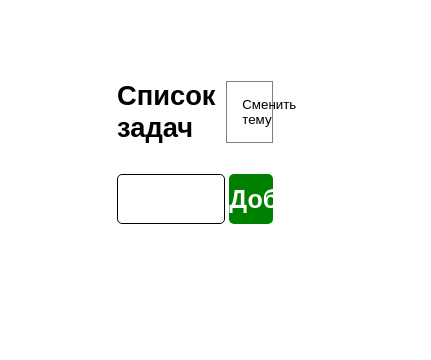
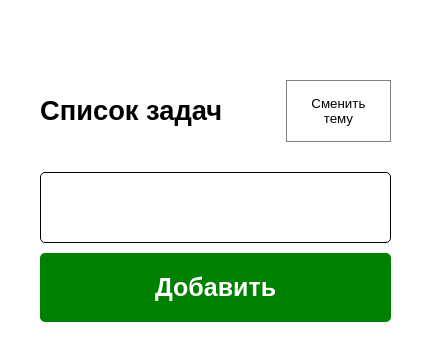
Before and after one commit to danZxC/todoList-avb, a Vue app: page / in a window 390 px wide. Shown: the top 360 px of the page, 431 px wide, since content can reach past the window. Built offline with nearby package versions, Linux system fonts and the light colour scheme.

Commit message:
адаптив

```diff
--- a/package.json
+++ b/package.json
@@ -9,8 +9,7 @@
   "scripts": {
     "dev": "vite",
     "build": "vite build",
-    "predeploy": "npm run build",
-    "deploy": "gh-pages -d dist",
+
     "preview": "vite preview"
   },
   "dependencies": {
--- a/src/App.vue
+++ b/src/App.vue
@@ -174,4 +174,26 @@ onMounted(() => {
     margin-top:20px;
     flex-direction: column;
   }
+
+
+  @media (max-width:1024px) {
+    .wrapper {
+      width: 90%;
+      padding:40px ;
+    }
+  }
+  @media (max-width:500px) {
+    .add-task-container {
+      flex-direction: column;
+      height: 150px;
+      gap:10px;
+    }
+    #add-task-input {
+      width: 100%;
+    }
+    #add-task-button {
+      width: 100%;
+    }
+  }
+
 </style>
--- a/vite.config.js
+++ b/vite.config.js
@@ -15,5 +15,5 @@ export default defineConfig({
       '@': fileURLToPath(new URL('./src', import.meta.url))
     },
   },
-  base: '/to-do-list-avb/' // <= ВАЖНО!
+  // base: '/to-do-list-avb/'
 })
```
